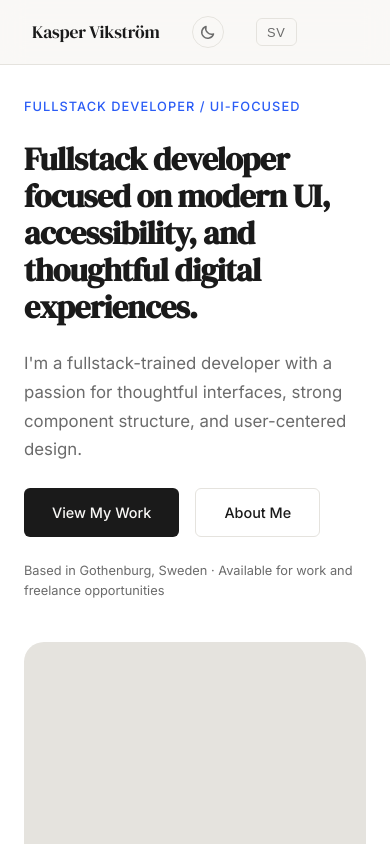
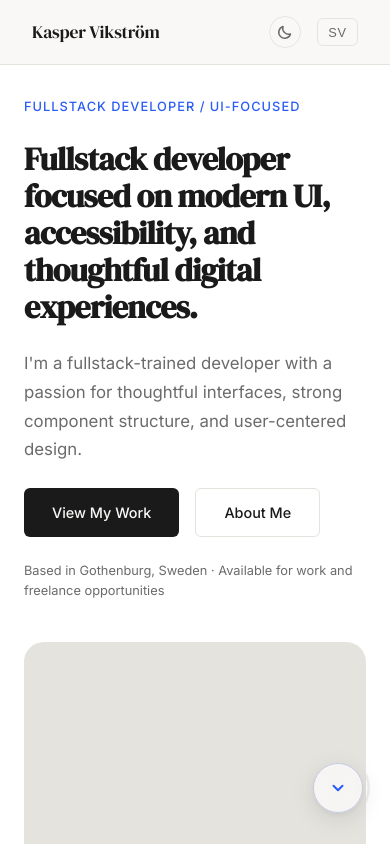
Before and after one commit to kaspvik/kaspervikstrom, a Next.js app: page / in a window 390 px wide. Shown: the top 844 px of the page. Built offline with nearby package versions, Linux system fonts and the light colour scheme.

Commit message:
Refine Navbar and Hero styles for improved layout and responsiveness; add scroll padding for smooth navigation

```diff
--- a/src/components/Hero/Hero.module.css
+++ b/src/components/Hero/Hero.module.css
@@ -47,6 +47,7 @@
 .btnPrimary {
   display: inline-flex;
   align-items: center;
+  justify-content: center;
   padding: 0.75rem 1.75rem;
   background-color: var(--color-text);
   color: var(--color-bg);
--- a/src/components/Navbar/Navbar.module.css
+++ b/src/components/Navbar/Navbar.module.css
@@ -14,7 +14,7 @@
   height: 64px;
   display: flex;
   align-items: center;
-  gap: 2rem;
+  gap: 1rem;
 }
 
 .logo {
@@ -28,6 +28,7 @@
   display: flex;
   list-style: none;
   gap: 2rem;
+  padding-right: 1rem;
   margin-left: auto;
 }
 
@@ -54,6 +55,13 @@
 
 .cta:hover {
   opacity: 0.8;
+}
+
+.divider {
+  width: 1px;
+  height: 20px;
+  background-color: var(--color-border);
+  flex-shrink: 0;
 }
 
 .themeToggle {
@@ -108,4 +116,12 @@
   .cta {
     display: none;
   }
+
+  .divider {
+    display: none;
+  }
+
+  .themeToggle {
+    margin-left: auto;
+  }
 }
--- a/src/components/Navbar/Navbar.tsx
+++ b/src/components/Navbar/Navbar.tsx
@@ -51,9 +51,6 @@ export default function Navbar() {
 
         <ul className={styles.links}>
           <li>
-            <Link href="#work">{t.work}</Link>
-          </li>
-          <li>
             <Link href="#about">{t.about}</Link>
           </li>
           <li>
@@ -64,26 +61,28 @@ export default function Navbar() {
           </li>
         </ul>
 
+        <Link href="#work" className={styles.cta}>
+          {t.cta}
+        </Link>
+
+        <span className={styles.divider} aria-hidden />
+
         <button
           className={styles.themeToggle}
           onClick={() => setDarkMode((prev: boolean) => !prev)}
           aria-pressed={darkMode}
-          aria-label={darkMode ? "Switch to light mode" : "Switch to dark mode"}
-        >
+          aria-label={
+            darkMode ? "Switch to light mode" : "Switch to dark mode"
+          }>
           {darkMode ? <SunIcon /> : <MoonIcon />}
         </button>
 
         <button
           onClick={toggle}
           className={styles.langToggle}
-          aria-label="Toggle language"
-        >
+          aria-label="Toggle language">
           {lang === "en" ? "SV" : "EN"}
         </button>
-
-        <Link href="#work" className={styles.cta}>
-          {t.cta}
-        </Link>
       </nav>
     </header>
   );
--- a/src/components/ScrollFAB/ScrollFAB.tsx
+++ b/src/components/ScrollFAB/ScrollFAB.tsx
@@ -41,10 +41,11 @@ function SparkleIcon() {
   );
 }
 
+const NAVBAR_HEIGHT = 64;
+
 export default function ScrollFAB() {
   const [scrollProgress, setScrollProgress] = useState(0);
   const [atBottom, setAtBottom] = useState(false);
-  const [visible, setVisible] = useState(false);
 
   useEffect(() => {
     const handleScroll = () => {
@@ -56,7 +57,6 @@ export default function ScrollFAB() {
 
       setScrollProgress(clamped);
       setAtBottom(clamped >= 0.98);
-      setVisible(scrollTop > 80);
     };
 
     window.addEventListener("scroll", handleScroll, { passive: true });
@@ -78,7 +78,8 @@ export default function ScrollFAB() {
       if (el) {
         const top = el.getBoundingClientRect().top + window.scrollY;
         if (top > viewportMid + 16) {
-          el.scrollIntoView({ behavior: "smooth", block: "start" });
+          // Offset for sticky navbar so the title isn't hidden behind it
+          window.scrollTo({ top: top - NAVBAR_HEIGHT, behavior: "smooth" });
           return;
         }
       }
@@ -95,8 +96,7 @@ export default function ScrollFAB() {
 
   return (
     <AnimatePresence>
-      {visible && (
-        <motion.button
+      <motion.button
           className={styles.fab}
           onClick={handleClick}
           aria-label={atBottom ? "Back to top" : "Scroll to next section"}
@@ -164,7 +164,6 @@ export default function ScrollFAB() {
             </AnimatePresence>
           </div>
         </motion.button>
-      )}
     </AnimatePresence>
   );
 }
--- a/src/styles/globals.css
+++ b/src/styles/globals.css
@@ -40,6 +40,7 @@
 
 html {
   scroll-behavior: smooth;
+  scroll-padding-top: 64px;
 }
 
 body {
```
